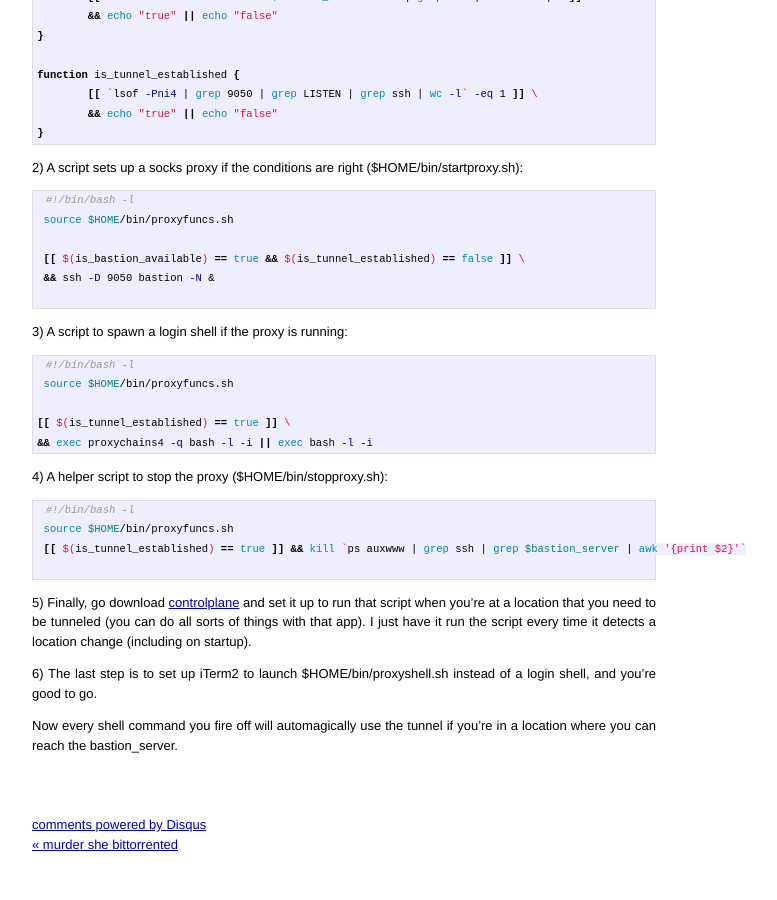
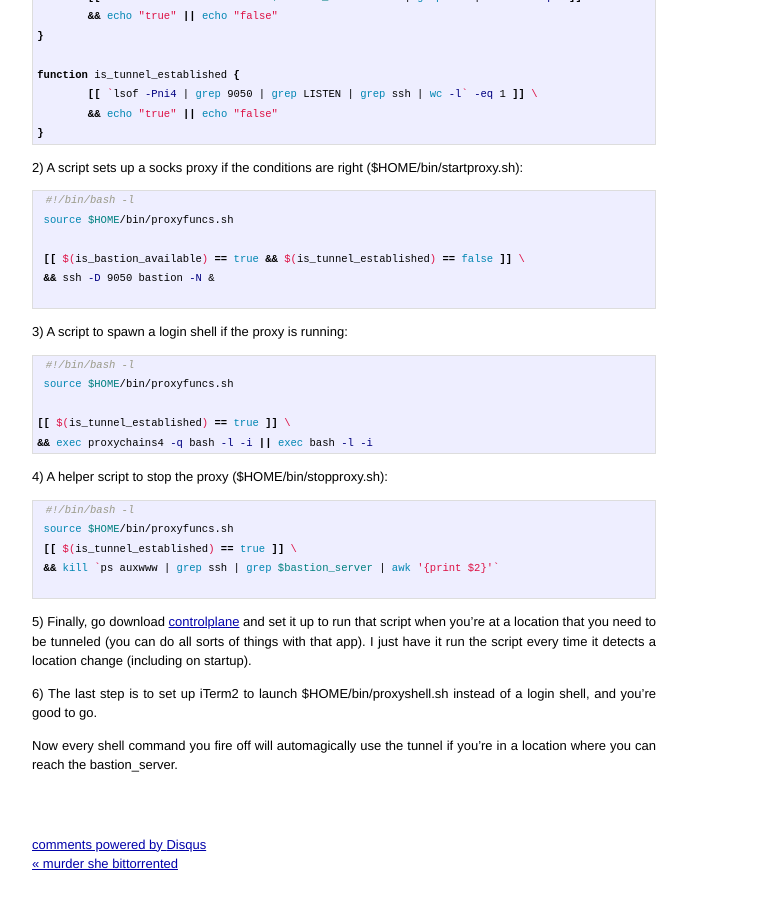
Before and after one commit to chalupaul/chalupaul.github.io, a Jekyll site: the page built from _posts/2014-07-16-The-Problem-with-Proxies.markdown, in a window 1280 px wide and 900 px high, scrolled down 1448 px. Shown: the whole window, without its empty margins (88-865 px from the left). Built offline with Jekyll 4.4.1, drawn with Linux system fonts in a browser that asks for light colours; comment, search, counter and statistics services are not loaded.

```diff
--- a/_config.yml
+++ b/_config.yml
@@ -3,3 +3,4 @@ description: chalupaul's blog
 url: http://chalupaul.github.io
 highlighter: pygments
 paginate: 10
+markdown: kramdown
--- a/_posts/2014-07-16-The-Problem-with-Proxies.markdown
+++ b/_posts/2014-07-16-The-Problem-with-Proxies.markdown
@@ -84,7 +84,8 @@ function is_tunnel_established {
  {% highlight bash %}
  #!/bin/bash -l
  source $HOME/bin/proxyfuncs.sh
- [[ $(is_tunnel_established) == true ]] && kill `ps auxwww | grep ssh | grep $bastion_server | awk '{print $2}'`
+ [[ $(is_tunnel_established) == true ]] \
+ && kill `ps auxwww | grep ssh | grep $bastion_server | awk '{print $2}'`
  {% endhighlight %}
 
 5) Finally, go download [controlplane][cp_link] and set it up to run that script when you're at a location that you need to be tunneled (you can do all sorts of things with that app). I just have it run the script every time it detects a location change (including on startup).
```
